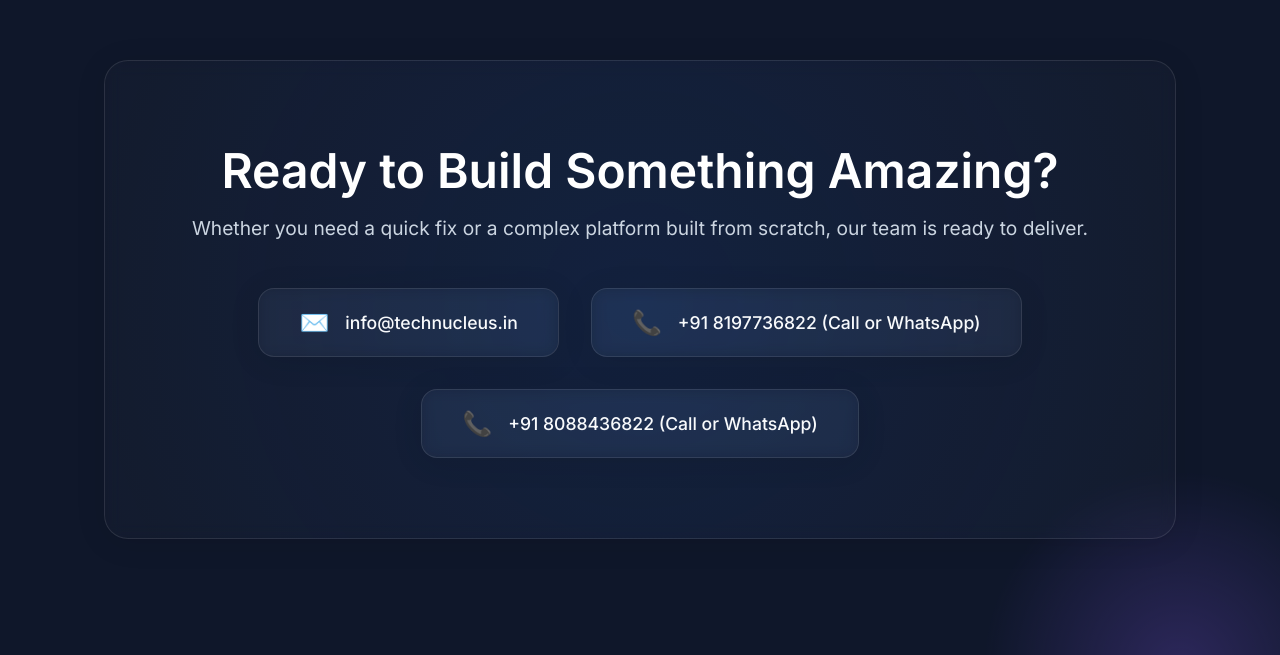
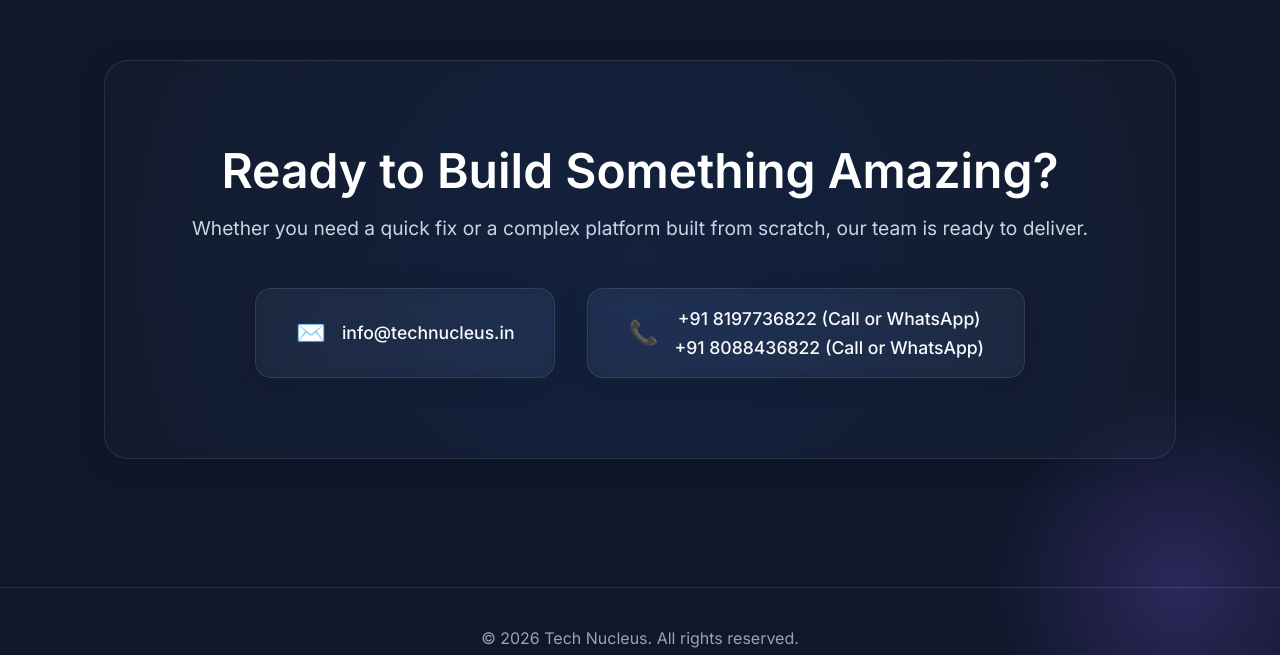
Before and after one commit to technucleus/technucleus.github.io, an Angular app: page / in a window 1280 px wide. Shown: the part 2568-3223 px from the top of the page. Built offline with nearby package versions, Linux system fonts and the light colour scheme.

Commit message:
fix: merge phone numbers into a single contact section

```diff
--- a/src/app/app.component.html
+++ b/src/app/app.component.html
@@ -120,14 +120,13 @@
           <div class="c-icon">✉️</div>
           <span>info&#64;technucleus.in</span>
         </a>
-        <a href="tel:+918197736822" class="contact-card glass-card-hover">
+        <div class="contact-card glass-card-hover" style="cursor: default;">
           <div class="c-icon">📞</div>
-          <span>+91 8197736822 (Call or WhatsApp)</span>
-        </a>
-        <a href="tel:+918088436822" class="contact-card glass-card-hover">
-          <div class="c-icon">📞</div>
-          <span>+91 8088436822 (Call or WhatsApp)</span>
-        </a>
+          <div style="display: flex; flex-direction: column; align-items: center; gap: 0.5rem;">
+            <a href="tel:+918197736822" style="color: inherit; text-decoration: none;">+91 8197736822 (Call or WhatsApp)</a>
+            <a href="tel:+918088436822" style="color: inherit; text-decoration: none;">+91 8088436822 (Call or WhatsApp)</a>
+          </div>
+        </div>
       </div>
     </div>
   </section>
```
